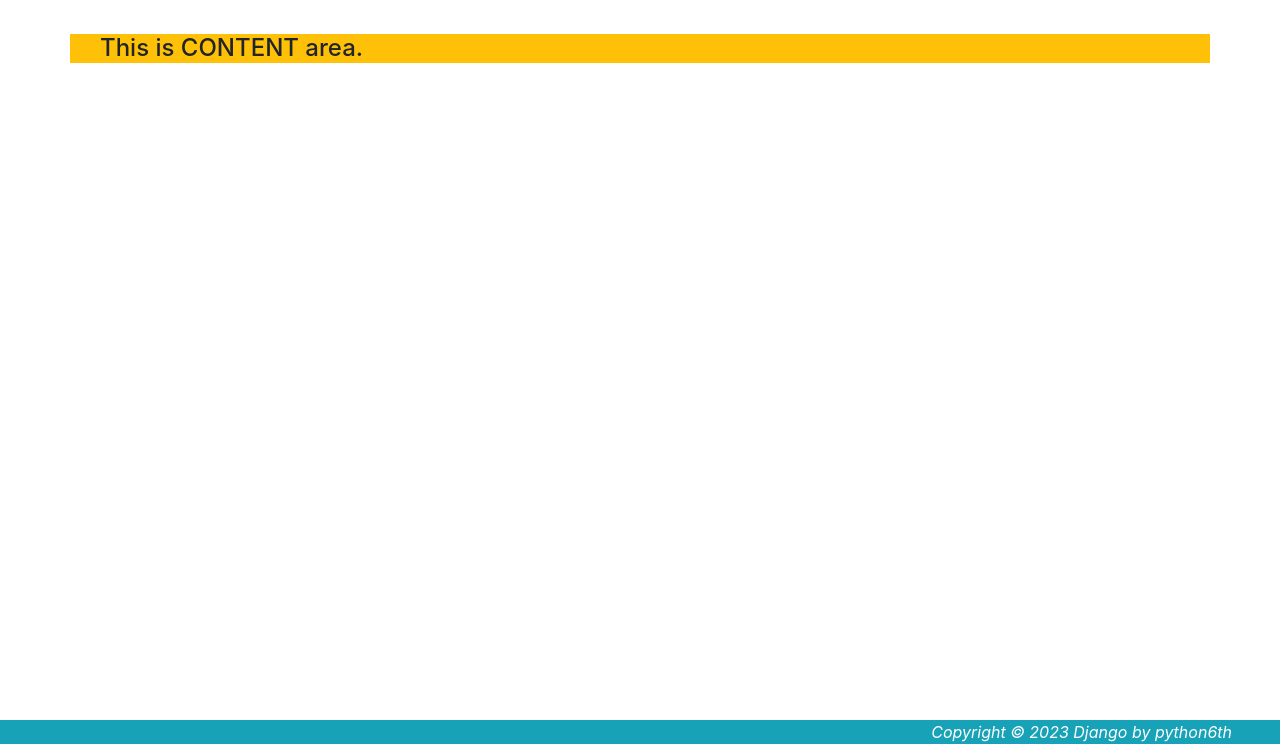
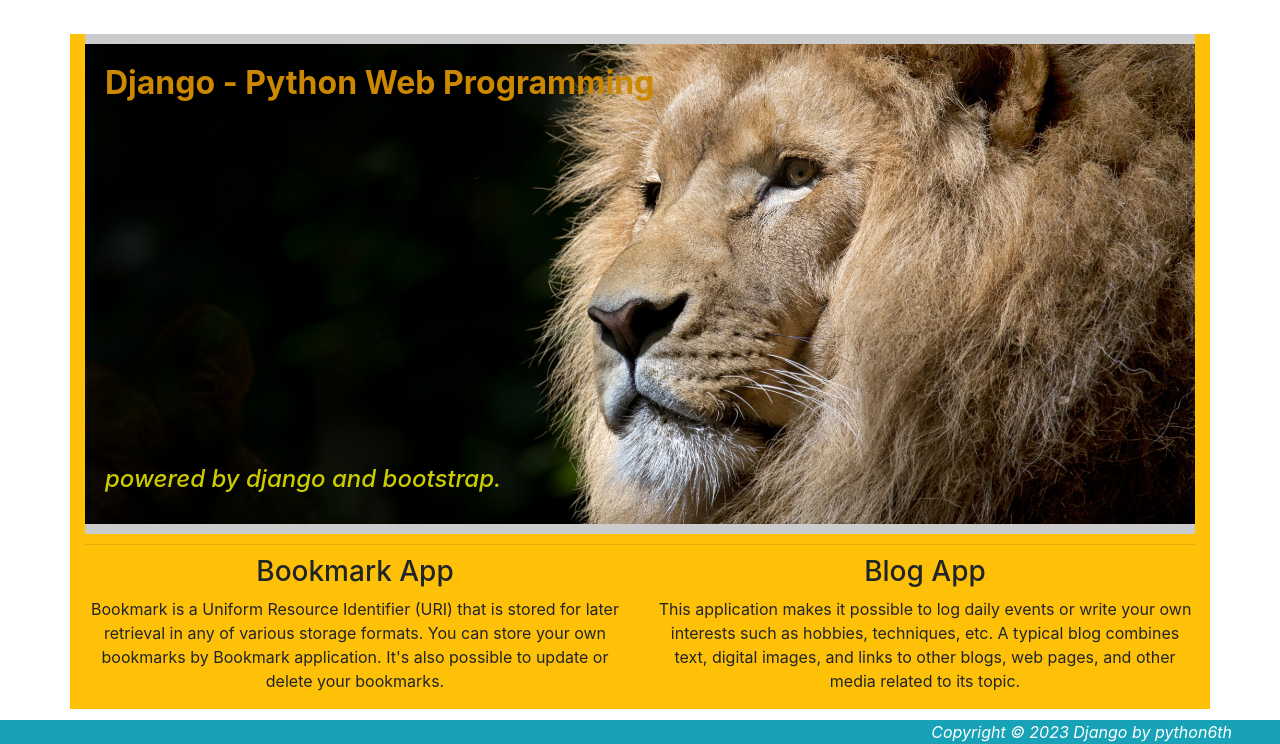
Before and after one commit to jmbae-live/djangoProject, a Django app: page / in a window 1280 px wide. Shown: the part 56-800 px from the top of the page. Run offline with Django 4.2, Linux system fonts and the light colour scheme; some libraries are stand-ins or nearby versions.

Commit message:
STATICFILES_DIRS 설정, base.html extra-script 블럭 지정, home.html 작성

```diff
--- a/mysite/settings.py
+++ b/mysite/settings.py
@@ -119,6 +119,9 @@ USE_TZ = True
 # https://docs.djangoproject.com/en/4.2/howto/static-files/
 
 STATIC_URL = "static/"
+STATICFILES_DIRS = [
+    BASE_DIR / 'static',
+]
 
 # Default primary key field type
 # https://docs.djangoproject.com/en/4.2/ref/settings/#default-auto-field
--- a/templates/base.html
+++ b/templates/base.html
@@ -69,5 +69,6 @@
 <script src="https://stackpath.bootstrapcdn.com/bootstrap/4.3.1/js/bootstrap.min.js"
         integrity="sha384-JjSmVgyd0p3pXB1rRibZUAYoIIy6OrQ6VrjIEaFf/nJGzIxFDsf4x0xIM+B07jRM"
         crossorigin="anonymous"></script>
+{% block extra-script %}{% endblock extra-script %}
 </body>
 </html>
--- a/templates/home.html
+++ b/templates/home.html
@@ -34,10 +34,29 @@
 {% endblock extra-style %}
 
 {% block content %}
-    <div class="container bg-warning">
-        <h4>This is CONTENT area.</h4>
+    <div class="home-image">
+        <h2 class="title">Django - Python Web Programming</h2>
+        <h4 class="powered"><i class="fas fa-arrow-circle-right"></i> powered by django and bootstrap.</h4>
+    </div>
+    <hr style="margin: 10px 0">
+    <div class="row text-center">
+        <div class="col-sm-6">
+            <h3>Bookmark App</h3>
+            <p>Bookmark is a Uniform Resource Identifier (URI)
+                that is stored for later retrieval in any of various storage formats.
+                You can store your own bookmarks by Bookmark application.
+                It's also possible to update or delete your bookmarks.</p>
+        </div>
+        <div class="col-sm-6">
+            <h3>Blog App</h3>
+            <p>This application makes it possible to log daily events or write your own interests
+                such as hobbies, techniques, etc.
+                A typical blog combines text, digital images, and links to other blogs, web pages,
+                and other media related to its topic.</p>
+        </div>
     </div>
 {% endblock %}
+
 {% block footer %}
     <footer class="fixed-bottom bg-info">
         <div class="text-white font-italic text-right mr-5">
```
